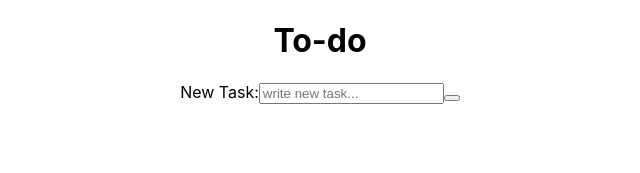
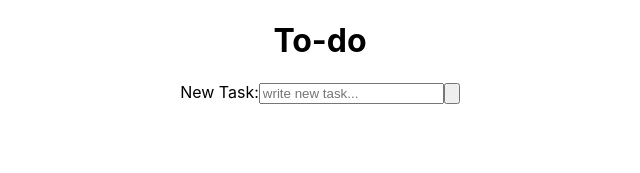
Before and after one commit to victor-jardes/to-do-frontend, a React (Create React App) app: page / in a window 1280 px wide. Shown: the top 173 px of the page, without its empty margins (320-960 px from the left). Built offline with nearby package versions, Linux system fonts and the light colour scheme.

Commit message:
fix: fix eslint

```diff
--- a/package.json
+++ b/package.json
@@ -8,7 +8,8 @@
     "react": "^18.2.0",
     "react-dom": "^18.2.0",
     "react-scripts": "5.0.1",
-    "web-vitals": "^2.1.4"
+    "web-vitals": "^2.1.4",
+    "axios": "^0.27.2"
   },
   "scripts": {
     "start": "react-scripts start",
@@ -37,7 +38,6 @@
   },
   "devDependencies": {
     "@testing-library/user-event": "^14.2.1",
-    "axios": "^0.27.2",
     "babel-eslint": "^10.1.0",
     "commitizen": "^4.2.4",
     "cz-conventional-changelog": "^3.3.0",
--- a/src/App.js
+++ b/src/App.js
@@ -1,4 +1,5 @@
 import './App.css';
+import React from 'react';
 import MainTask from './components/MainTask';
 // import ListAllTasks from './components/list/ListAllTasks';
 
--- a/src/components/inputs/buttons/AddTaskButton.js
+++ b/src/components/inputs/buttons/AddTaskButton.js
@@ -1,14 +1,16 @@
+import React from 'react';
+
 export default function AddTaskButton() {
+  function sayHello() {
+    console.log('sayHello');
+  }
 
-  function sayHello() {
-    console.log('sayHello')
-  };
-
-return(
-  <button
-    type='button'
-    data-testid='button-add-task'
-    onClick={ sayHello }
-  />
-)
+  return (
+    <input
+      type="button"
+      data-testid="button-add-task"
+      id="button-add"
+      onClick={sayHello}
+    />
+  );
 }
--- a/src/index.js
+++ b/src/index.js
@@ -8,7 +8,7 @@ const root = ReactDOM.createRoot(document.getElementById('root'));
 root.render(
   <React.StrictMode>
     <App />
-  </React.StrictMode>
+  </React.StrictMode>,
 );
 
 // If you want to start measuring performance in your app, pass a function
--- a/src/services/tasksServices.js
+++ b/src/services/tasksServices.js
@@ -2,10 +2,10 @@ import axios from 'axios';
 
 async function getAllTasks() {
   try {
-    const { data } =  await axios.get('http://localhost:3001/tasks');
+    const { data } = await axios.get('http://localhost:3001/tasks');
     return data;
   } catch (error) {
-    throw new Error({ message: 'error in method GET' })
+    throw new Error({ message: 'error in method GET' });
   }
 }
 
```
Also changed, not shown: src/components/inputs/text/WriteNewTask.js (+5 -4 lines), src/components/list/ListAllTasks.js (+6 -7 lines), .eslintrc.js.
